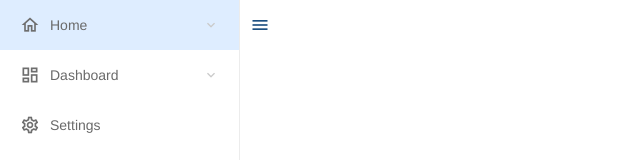
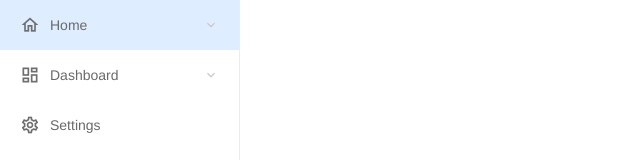
Before and after one commit to Lustach/story-book, a Vue app: page /about in a window 1280 px wide. Shown: the top 160 px of the page, without its empty margins (0-640 px from the left). Built offline with nearby package versions, Linux system fonts and the light colour scheme; a web font is replaced by a local one.

Commit message:
upd: sidebar css

```diff
--- a/src/components/ui/Sidebar/Sidebar.vue
+++ b/src/components/ui/Sidebar/Sidebar.vue
@@ -1,5 +1,5 @@
 <template>
-  <div class="menu" :class="{ 'small-menu': smallMenu }">
+  <div class="sidebar" :class="{ 'small-sidebar': isSmall }">
     <MenuItem
       v-for="(item, index) in menuTree"
       :key="index"
@@ -7,9 +7,9 @@
       :label="item.label"
       :icon="item.icon"
       :depth="0"
-      :smallMenu="smallMenu"
+      :isSmall="isSmall"
     />
-    <i @click="smallMenu = !smallMenu" class="material-icons">menu</i>
+    <i @click="isSmall = !isSmall" class="material-icons">sidebar</i>
   </div>
 </template>
 
@@ -18,7 +18,7 @@ import { ref, type Ref } from 'vue'
 import type { DataChild } from './types'
 
 import MenuItem from './SidebarItem.vue'
-const smallMenu = ref(false)
+const isSmall = ref(false)
 const menuTree: Ref<DataChild[]> = ref([
   {
     label: 'Home',
@@ -65,7 +65,7 @@ const menuTree: Ref<DataChild[]> = ref([
 </script>
 
 <style lang="scss" scoped>
-.menu {
+.sidebar {
   position: fixed;
   height: 100vh;
   width: 240px;
@@ -83,7 +83,7 @@ const menuTree: Ref<DataChild[]> = ref([
     cursor: pointer;
     transition: all 0.3s ease;
   }
-  &.small-menu {
+  &.small-sidebar {
     overflow: inherit;
     width: 60px;
     padding-top: 50px;
--- a/src/components/ui/Sidebar/SidebarItem.vue
+++ b/src/components/ui/Sidebar/SidebarItem.vue
@@ -1,5 +1,5 @@
 <template>
-  <div class="menu-item" :class="{ opened: expanded }">
+  <div class="sidebar-item" :class="{ opened: expanded }">
     <div class="label" @click="toggleMenu()" :style="{ paddingLeft: depth * 20 + 20 + 'px' }">
       <div class="left">
         <i v-if="icon" class="material-icons-outlined">{{ icon }}</i>
@@ -11,7 +11,7 @@
     </div>
     <div
       v-show="showChildren"
-      :class="{ 'small-menu': smallMenu }"
+      :class="{ 'small-sidebar': isSmall }"
       class="items-container"
       :style="{ height: containerHeight }"
       ref="container"
@@ -24,7 +24,7 @@
         :label="item.label"
         :icon="item.icon"
         :depth="depth + 1"
-        :smallMenu="smallMenu"
+        :isSmall="isSmall"
       />
     </div>
   </div>
@@ -39,7 +39,7 @@ const containerHeight = ref()
 const container = ref()
 const props = defineProps<Props>()
 const showLabel = computed(() => {
-  return props.smallMenu ? props.depth > 0 : true
+  return props.isSmall ? props.depth > 0 : true
 })
 const toggleMenu = () => {
   expanded.value = !expanded.value
@@ -66,7 +66,7 @@ const toggleMenu = () => {
 }
 </script>
 <style lang="scss" scoped>
-.menu-item {
+.sidebar-item {
   position: relative;
   width: 100%;
   .label {
@@ -112,7 +112,7 @@ const toggleMenu = () => {
     left: calc(100% + 6px);
     transition: height 0.3s ease;
     overflow: hidden;
-    &.small-menu {
+    &.small-sidebar {
       width: fit-content;
       position: absolute;
       background: #fff;
--- a/src/components/ui/Sidebar/types.ts
+++ b/src/components/ui/Sidebar/types.ts
@@ -4,5 +4,5 @@ export type Props = {
   label: string
   icon?: string
   depth: number
-  smallMenu: boolean
+  isSmall: boolean
 }
```
